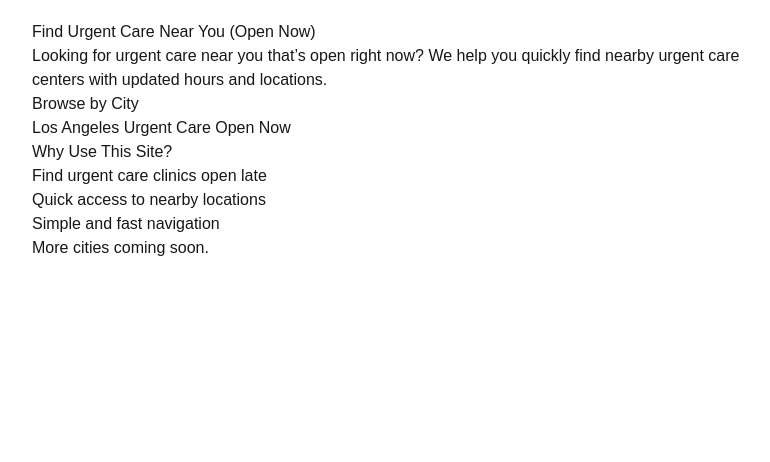
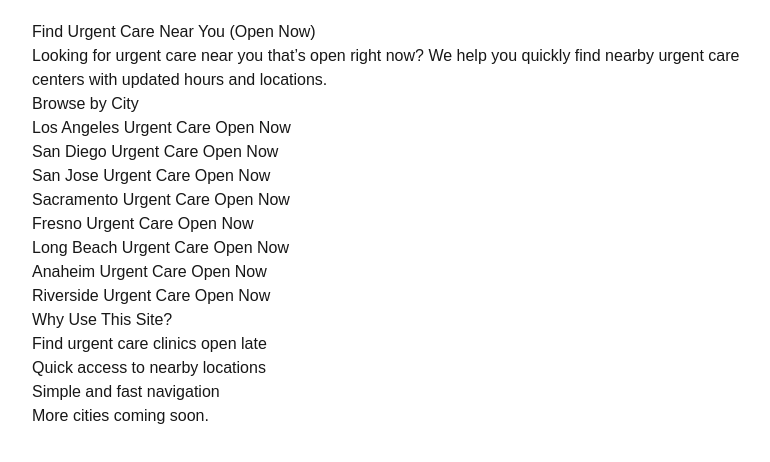
Before and after one commit to supersam7k/open-late-care, a Next.js app: page / in a window 1280 px wide. Shown: the top 462 px of the page, without its empty margins (228-998 px from the left). Built offline with nearby package versions, Linux system fonts and the light colour scheme.

Commit message:
Add first city structure pages

```diff
--- a/app/page.tsx
+++ b/app/page.tsx
@@ -9,11 +9,14 @@ export default function Home() {
 
       <h2>Browse by City</h2>
       <ul>
-        <li>
-          <a href="/los-angeles/urgent-care-open-now/">
-            Los Angeles Urgent Care Open Now
-          </a>
-        </li>
+        <li><a href="/los-angeles/urgent-care-open-now/">Los Angeles Urgent Care Open Now</a></li>
+        <li><a href="/san-diego/urgent-care-open-now/">San Diego Urgent Care Open Now</a></li>
+        <li><a href="/san-jose/urgent-care-open-now/">San Jose Urgent Care Open Now</a></li>
+        <li><a href="/sacramento/urgent-care-open-now/">Sacramento Urgent Care Open Now</a></li>
+        <li><a href="/fresno/urgent-care-open-now/">Fresno Urgent Care Open Now</a></li>
+        <li><a href="/long-beach/urgent-care-open-now/">Long Beach Urgent Care Open Now</a></li>
+        <li><a href="/anaheim/urgent-care-open-now/">Anaheim Urgent Care Open Now</a></li>
+        <li><a href="/riverside/urgent-care-open-now/">Riverside Urgent Care Open Now</a></li>
       </ul>
 
       <h2>Why Use This Site?</h2>
```
Also changed, not shown: app/anaheim/urgent-care-open-now/page.tsx (line endings or trailing spaces), app/fresno/urgent-care-open-now/page.tsx (line endings or trailing spaces), app/long-beach/urgent-care-open-now/page.tsx (line endings or trailing spaces), app/riverside/urgent-care-open-now/page.tsx (line endings or trailing spaces), app/sacramento/urgent-care-open-now/page.tsx (line endings or trailing spaces), app/san-diego/urgent-care-open-now/page.tsx (line endings or trailing spaces), app/san-jose/urgent-care-open-now/page.tsx (line endings or trailing spaces), 1 other file (tests, documents, lock files or other folders).
